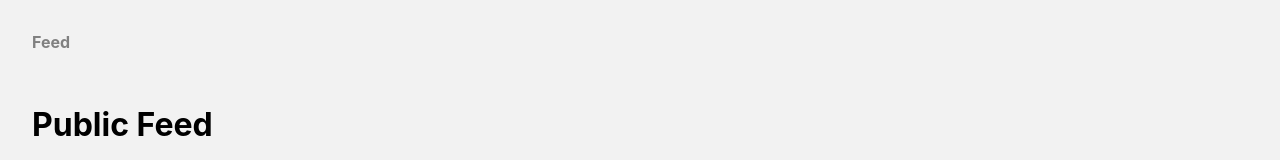
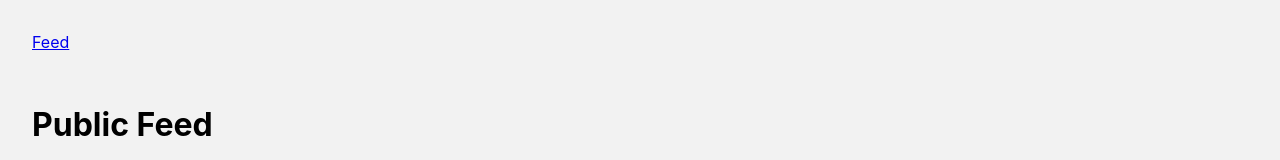
Before and after one commit to intrepion/https-vercel.com-guides-nextjs-prisma-postgres, a Next.js app in the folder blogr-nextjs-prisma/: page / in a window 1280 px wide. Shown: the top 160 px of the page. Built offline with nearby package versions, Linux system fonts and the light colour scheme.

Commit message:
Testing cypress locally.

```diff
--- a/blogr-nextjs-prisma/components/Header.tsx
+++ b/blogr-nextjs-prisma/components/Header.tsx
@@ -9,10 +9,8 @@ const Header: React.FC = () => {
 
   let left = (
     <div className="left">
-      <Link href="/">
-        <a className="bold" data-active={isActive("/")}>
-          Feed
-        </a>
+      <Link className="bold" data-active={isActive("/")} href="/">
+        Feed
       </Link>
       <style jsx>{`
         .bold {
```
Also changed, not shown: 1 other file (tests, documents, lock files or other folders).
